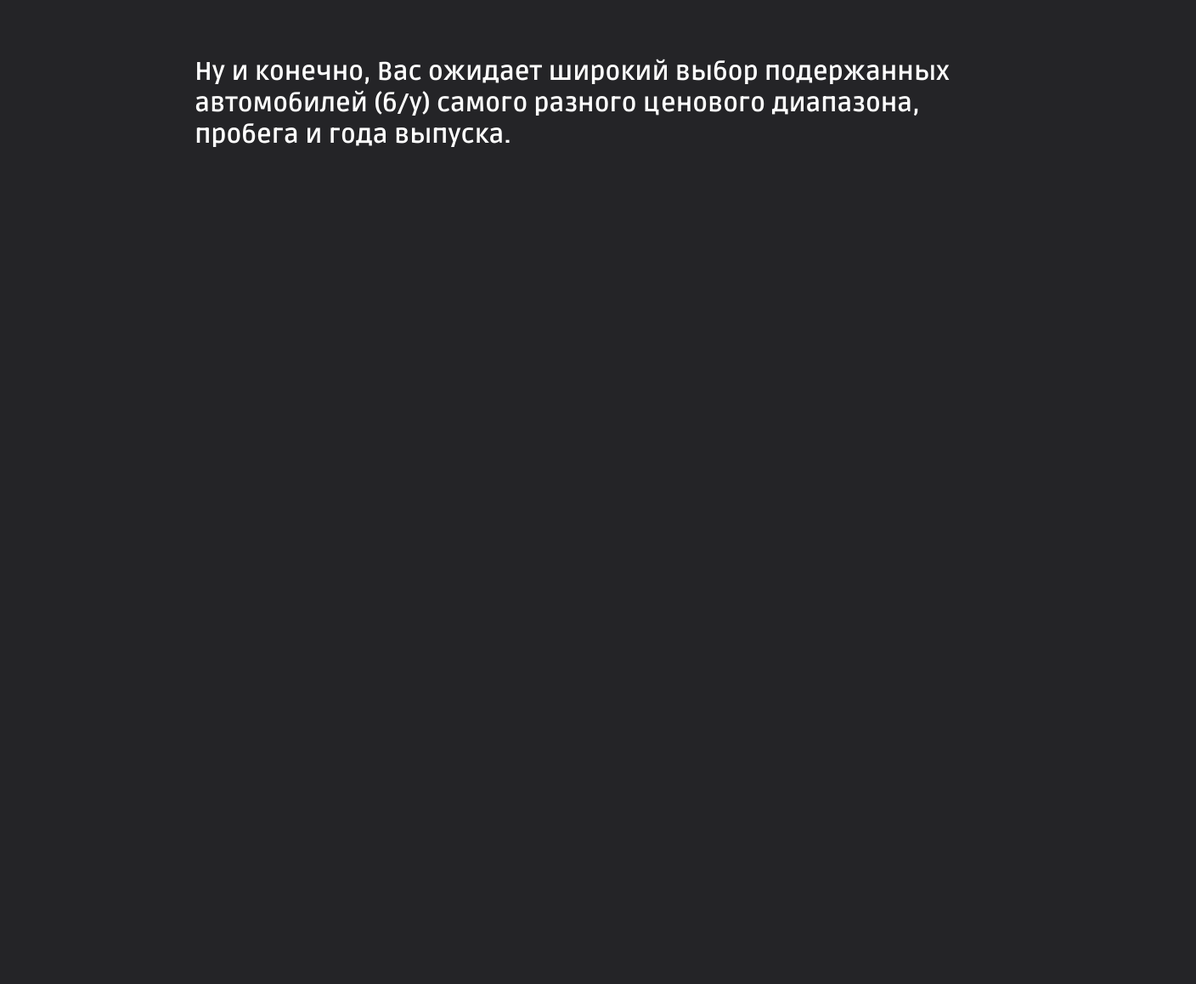
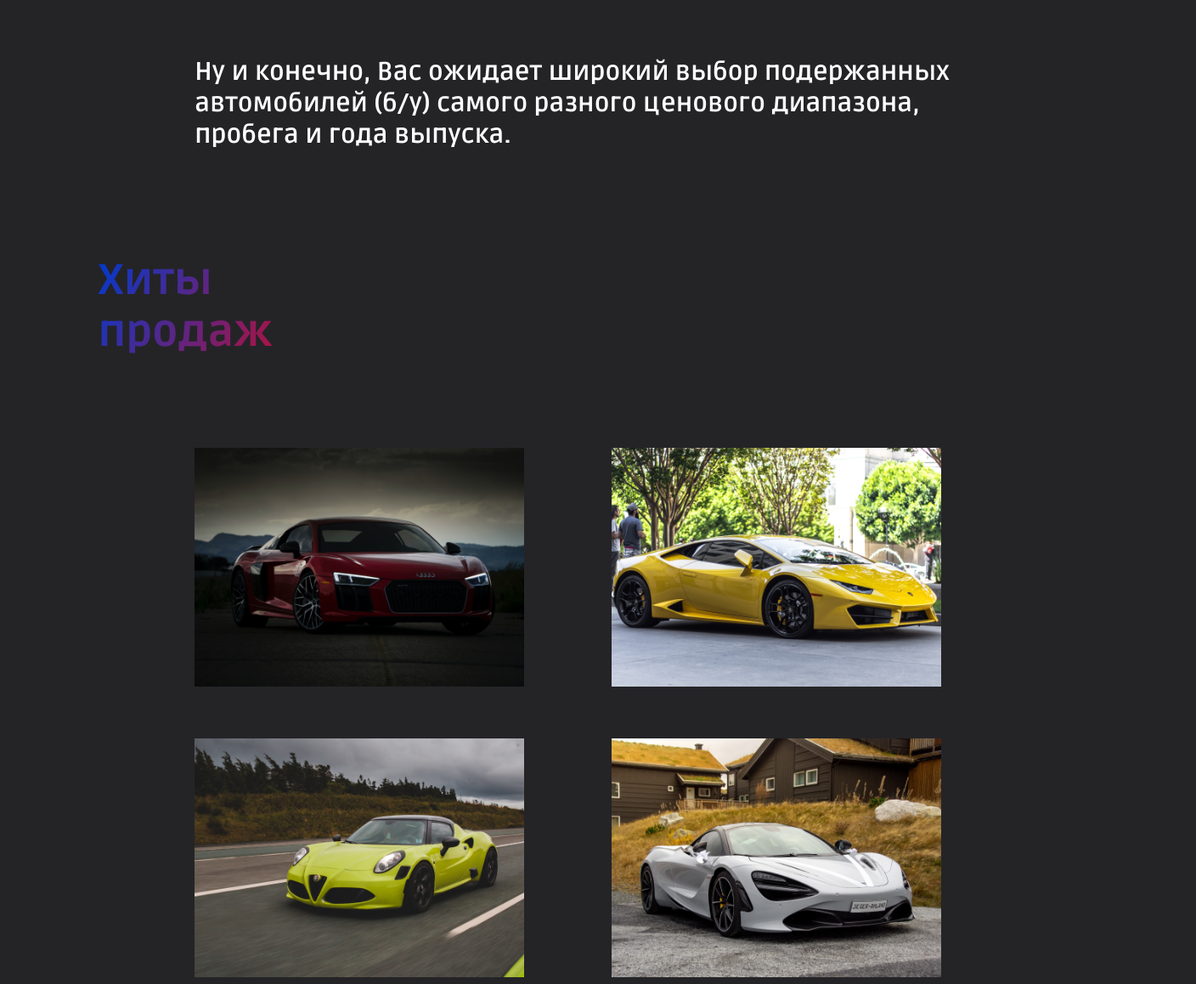
Before and after one commit to Dexader/AVTO, a plain HTML site: page index.html in a window 1280 px wide. Shown: the part 1344-2502 px from the top of the page at 85% size, 1408 px wide, since content can reach past the window. Before the commit the page ends 1644 px from the top, so only its background shows below. Drawn offline with Linux system fonts and the light colour scheme.

Commit message:
Store section

```diff
--- a/index.html
+++ b/index.html
@@ -50,6 +50,24 @@
 		</p>
 	</section>
 
+	<section class="store">
+		<div class="store__title">Хиты продаж</div>
+		<div class="store__cards card">
+			<a href="#" class="card__item">
+				<img src="images/car1.png" alt="Car" class="card__pic">
+			</a>
+			<a href="#" class="card__item">
+				<img src="images/car2.png" alt="Car" class="card__pic">
+			</a>
+			<a href="#" class="card__item">
+				<img src="images/car3.png" alt="Car" class="card__pic">
+			</a>
+			<a href="#" class="card__item">
+				<img src="images/car4.png" alt="Car" class="card__pic">
+			</a>
+		</div>
+	</section>
+
 </body>
 
 </html>
--- a/style.css
+++ b/style.css
@@ -93,6 +93,7 @@ a {
 /*Preview*/
 
 .preview {
+	overflow-x: hidden;
 	position: relative;
 	display: flex;
 	padding-left: clamp(30px, 127vw * var(--vw), 132px);
@@ -195,3 +196,47 @@ a {
 	}
 
 }
+
+/*Store*/
+
+.store {
+	margin-bottom: 56px;
+	padding-inline: clamp(30px, 130vw * var(--vw), 145px);
+}
+
+.store__title {
+	margin-bottom: min(123px, 10%);
+	background: linear-gradient(120.71deg, #003ace, red);
+	-webkit-background-clip: text;
+	-webkit-text-fill-color: transparent;
+	background-clip: text;
+	font-weight: 800;
+	font-size: 50px;
+	width: 335px;
+}
+
+.store__cards {
+	padding-inline: clamp(1px, 128vw * var(--vw), 134px) clamp(1px, 64vw * var(--vw), 71px);
+}
+
+.card {
+	display: grid;
+	grid-template-columns: repeat(2, 1fr);
+	row-gap: 56px;
+	column-gap: clamp(50px, 116vw * var(--vw), 122px);
+}
+
+.card__pic {
+	max-width: 100%;
+	object-fit: cover;
+	height: auto;
+}
+
+@media (max-width: 990.98px){
+
+	.card {
+		grid-template-columns: repeat(1, 1fr);
+		text-align: center;
+	}
+
+}
```
Also changed, not shown: images/car1.png (added), images/car2.png (added), images/car3.png (added), images/car4.png (added).
